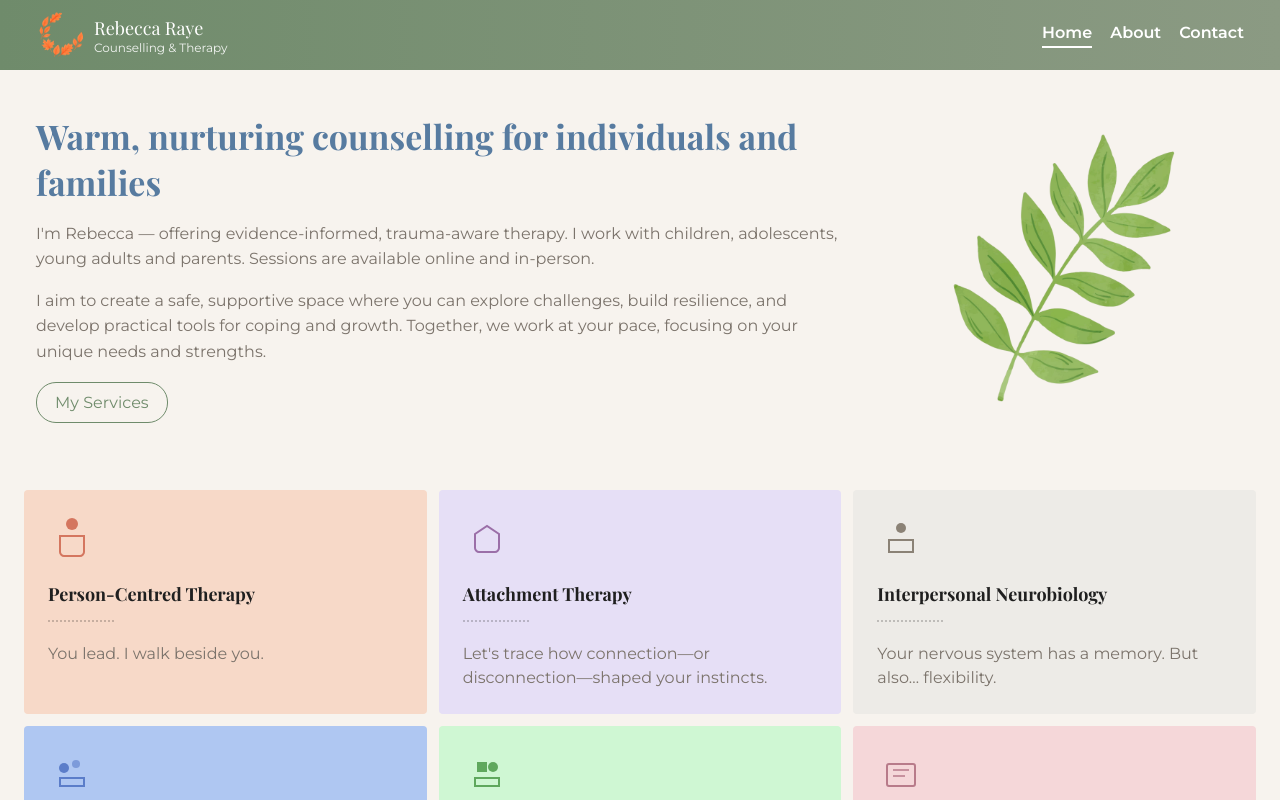
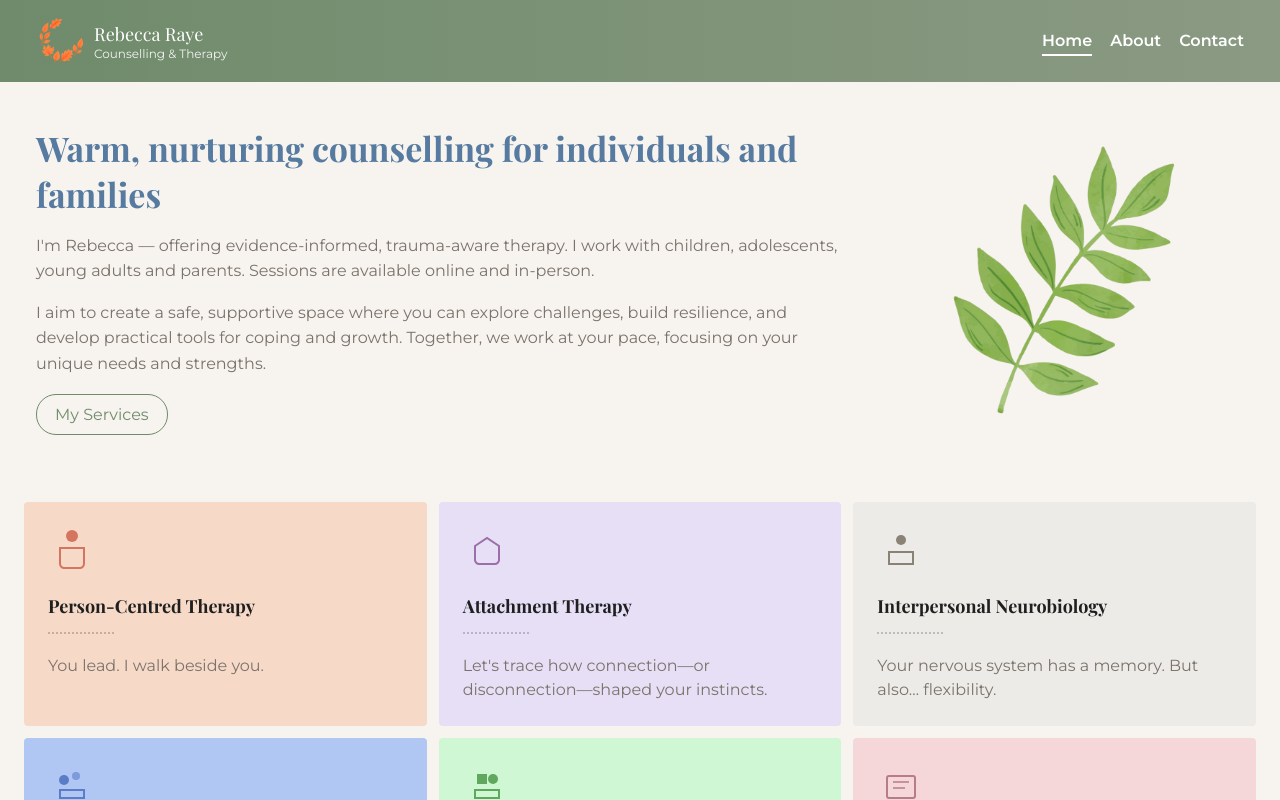
Before and after one commit to joseph-johnson27001/Rebecca-s-Counselling-Site, a Vue app: page / in a window 1280 px wide. Shown: the top 800 px of the page. Built offline with nearby package versions, Linux system fonts and the light colour scheme.

Commit message:
Header update

```diff
--- a/src/assets/styles.css
+++ b/src/assets/styles.css
@@ -40,7 +40,7 @@ body {
   display: flex;
   align-items: flex-start;
   justify-content: center;
-  padding: 10px 36px;
+  padding: 16px 36px;
 }
 .site-header > * {
   max-width: 1300px;
--- a/src/components/Header.vue
+++ b/src/components/Header.vue
@@ -29,6 +29,7 @@ img {
   padding-bottom: 4px;
   transition: border-color 0.2s;
   border-bottom: 2px solid transparent;
+  margin-top: 5px;
 }
 .nav-links a:hover {
   border-bottom-color: rgba(255, 255, 255, 0.5);
```
